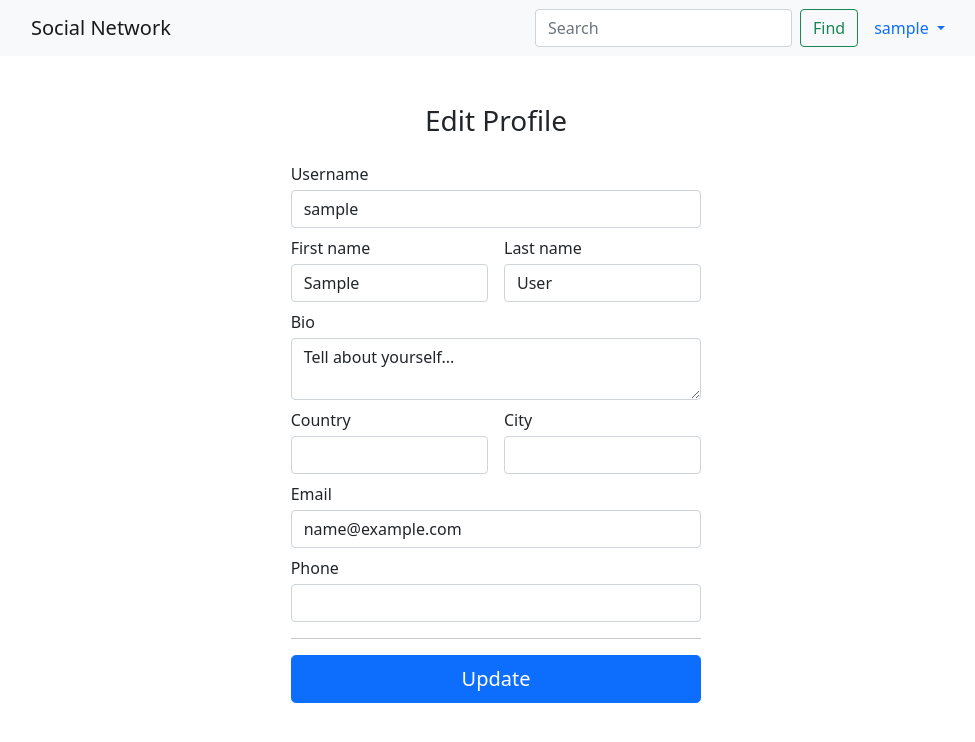
After one commit to UladzislauBaranau/social-network, a Django app: page /profiles/edit_profile in a window 1280 px wide. The commit adds this page. Shown: the top 742 px of the page, without its empty margins (144-1119 px from the left). Run offline with Django 3.2, Linux system fonts and the light colour scheme; the visitor is signed in with stand-in values (Sample User, id 1); some libraries are stand-ins or nearby versions.

Commit message:
Added a form for editing profile information
The user can change the information using the "Update" button on the profile page and using the "Edit Profile" button located on the "navbar".
The validation of the first and last names is placed in a separate class "ValidationFirstLastNames" in the forms.

```diff
--- a/socialnetwork/profiles/forms.py
+++ b/socialnetwork/profiles/forms.py
@@ -1,5 +1,5 @@
 from django import forms
-from django.contrib.auth.forms import UserCreationForm
+from django.contrib.auth.forms import UserChangeForm, UserCreationForm
 from django.utils.translation import gettext_lazy as _
 
 from .models import Profile
@@ -11,15 +11,9 @@ class ProfileCreationForm(UserCreationForm):
         fields = '__all__'
 
 
-class RegisterForm(UserCreationForm):
+class ValidationFirstLastNames(forms.Form):
     first_name = forms.CharField(label=_('First name'))
     last_name = forms.CharField(label=_('Last name'))
-    email = forms.EmailField(label=_('Email'))
-    birth_date = forms.DateField(label=_('Birth date YYYY-MM-DD'))
-
-    class Meta:
-        model = Profile
-        fields = ['username', 'first_name', 'last_name', 'email', 'birth_date', 'gender']
 
     def clean_first_name(self):
         first_name = self.cleaned_data.get('first_name')
@@ -34,6 +28,27 @@ class RegisterForm(UserCreationForm):
         return last_name
 
 
+class RegisterForm(UserCreationForm, ValidationFirstLastNames):
+    email = forms.EmailField(label=_('Email'))
+    birth_date = forms.DateField(label=_('Birth date YYYY-MM-DD'))
+
+    class Meta:
+        model = Profile
+        fields = ['username', 'first_name', 'last_name', 'email', 'birth_date', 'gender']
+
+
 class LoginForm(forms.Form):
     username = forms.CharField(label=_('Username, Email or Phone'))
     password = forms.CharField(label=_('Password'), widget=forms.PasswordInput)
+
+
+class EditProfileForm(UserChangeForm, ValidationFirstLastNames):
+    class Meta:
+        model = Profile
+        fields = ['username', 'first_name', 'last_name', 'bio', 'country', 'city', 'email', 'phone']
+
+
+class EditAvatarUsernameBioForm(UserChangeForm):
+    class Meta:
+        model = Profile
+        fields = ['username', 'avatar', 'bio']
--- a/socialnetwork/profiles/models.py
+++ b/socialnetwork/profiles/models.py
@@ -11,7 +11,7 @@ class Profile(AbstractUser):
     avatar = models.ImageField(upload_to='uploads/profile_avatars',
                                default='uploads/profile_avatars/default_avatar.png',
                                blank=True)
-    bio = models.TextField(default=_("Tell about yourself..."), max_length=200)
+    bio = models.TextField(default=_("Tell about yourself..."), max_length=200, blank=True)
     country = models.CharField(_("Country"), max_length=100, blank=True)
     city = models.CharField(_("City"), max_length=100, blank=True)
     phone = models.CharField(_("Phone"), max_length=50, blank=True)
--- a/socialnetwork/profiles/templates/navbar.html
+++ b/socialnetwork/profiles/templates/navbar.html
@@ -22,7 +22,7 @@
         </a>
         <ul class="dropdown-menu" aria-labelledby="navbarDropdownMenuLink">
           <li><a class="dropdown-item fw-light" href="{% url 'user_profile' %}">{% translate 'My profile' %}</a></li>
-          <li><a class="dropdown-item fw-light" href="#">{% translate 'Edit profile' %}</a></li>
+          <li><a class="dropdown-item fw-light" href="{% url 'edit_profile' %}">{% translate 'Edit profile' %}</a></li>
           <li><a class="dropdown-item fw-light" href="#">{% translate 'Security' %}</a></li>
           <li><a class="dropdown-item fw-light" href="{% url 'logout' %}">{% translate 'Sign Out' %}</a></li>
         </ul>
--- /dev/null
+++ b/socialnetwork/profiles/templates/profiles/edit_profile.html
@@ -0,0 +1,83 @@
+{% extends 'base.html' %}
+{% load i18n %}
+
+{% block title %}
+{% translate 'Edit Profile' %}
+{% endblock title %}
+
+{% block content %}
+<div class="row justify-content-center mt-5">
+  <div class="col-md-4">
+    <h3 class="mb-4 fw-normal text-center">{% translate 'Edit Profile'%}</h3>
+
+    {% if confirm %}
+      <div class="alert alert-success alert-dismissible fade show text-center" role="alert">
+        {% translate 'Your' %} <a href="{% url 'user_profile' %}" class="alert-link">{% translate 'profile' %}</a> {% translate 'has been updated' %}.
+        <button type="button" class="btn-close" data-bs-dismiss="alert" aria-label="Close"></button>
+      </div>
+    {% endif %}
+
+    <div class="form-group">
+      <form method="POST" action="" enctype="multipart/form-data">
+        {% csrf_token %}
+        <p class="mb-1">{% translate 'Username' %}</p>
+        <input type="text" class="form-control fw-light mb-2" name="username" value="{{ user.username }}" required>
+
+        <div class="row g-3 mb-2">
+          <div class="col">
+            <p class="mb-1">{% translate 'First name' %}</p>
+            <input type="text" class="form-control fw-light" name="first_name" value="{{ user.first_name }}">
+            {% for error in form.first_name.errors %}
+              <p class="text-danger mb-0">{{ error }}</p>
+            {% endfor %}
+          </div>
+          <div class="col">
+            <p class="mb-1">{% translate 'Last name' %}</p>
+            <input type="text" class="form-control fw-light" name="last_name" value="{{ user.last_name }}">
+            {% for error in form.last_name.errors %}
+              <p class="text-danger mb-0">{{ error }}</p>
+            {% endfor %}
+          </div>
+        </div>
+
+        <p class="mb-1">{% translate 'Bio' %}</p>
+        {% if user.bio %}
+          <textarea class="form-control fw-light mb-2" name="bio">{{ user.bio }}</textarea>
+        {% else %}
+          <textarea class="form-control fw-light mb-2" name="bio">{% translate 'Tell about yourself...' %}</textarea>
+        {% endif %}
+
+        <div class="row g-3 mb-2">
+          <div class="col">
+            <p class="mb-1">{% translate 'Country' %}</p>
+            <input type="text" class="form-control fw-light" name="country" value="{{ user.country }}">
+          </div>
+          <div class="col">
+            <p class="mb-1">{% translate 'City' %}</p>
+            <input type="text" class="form-control fw-light" name="city" value="{{ user.city }}">
+          </div>
+        </div>
+
+        <div class="mb-2">
+          <p class="mb-1">{% translate 'Email' %}</p>
+          <input type="text" class="form-control fw-light" name="email" value="{{ user.email }}" required>
+          {% for error in form.email.errors %}
+            <p class="text-danger mb-0">{{ error }}</p>
+          {% endfor %}
+        </div>
+
+        <p class="mb-1">{% translate 'Phone' %}</p>
+        <input type="text" class="form-control fw-light mb-2" name="phone" value="{{ user.phone }}">
+        {% for error in form.phone.errors %}
+          <p class="text-danger mb-0">{{ error }}</p>
+        {% endfor %}
+
+        <hr class="my-3">
+        <div class="mb-3">
+          <button class="w-100 btn btn-lg btn-primary" type="submit">{% translate 'Update' %}</button>
+        </div>
+      </form>
+    </div>
+  </div>
+</div>
+{% endblock content %}
--- a/socialnetwork/profiles/urls.py
+++ b/socialnetwork/profiles/urls.py
@@ -8,6 +8,7 @@ urlpatterns = [
     path('login', views.login_view, name='login'),
     path('logout', views.logout_view, name='logout'),
     path('my_profile', views.user_profile_view, name='user_profile'),
+    path('edit_profile', views.edit_profile_view, name='edit_profile'),
 
     path('reset_password/',
          auth_views.PasswordResetView.as_view(template_name='profiles/password_reset.html'),
--- a/socialnetwork/profiles/views.py
+++ b/socialnetwork/profiles/views.py
@@ -4,7 +4,7 @@ from django.http import HttpResponse
 from django.shortcuts import redirect, render
 from django.utils.translation import gettext as _
 
-from .forms import LoginForm, RegisterForm
+from .forms import EditAvatarUsernameBioForm, EditProfileForm, LoginForm, RegisterForm
 from .models import Profile
 
 
@@ -53,8 +53,33 @@ def logout_view(request):
 
 def user_profile_view(request):
     profile = Profile.objects.get(id=request.user.id)
+    form = EditAvatarUsernameBioForm(instance=request.user)
+
+    if request.method == 'POST':
+        form = EditAvatarUsernameBioForm(request.POST, request.FILES, instance=request.user)
+        if form.is_valid():
+            form.save()
+            messages.success(request, _('Your profile has been updated'))
 
     context = {
         'profile': profile,
+        'form': form,
     }
     return render(request, 'profiles/user_profile.html', context)
+
+
+def edit_profile_view(request):
+    form = EditProfileForm(instance=request.user)
+    confirm = False
+
+    if request.method == "POST":
+        form = EditProfileForm(request.POST, instance=request.user)
+        if form.is_valid():
+            form.save()
+            confirm = True
+
+    context = {
+        'form': form,
+        'confirm': confirm,
+    }
+    return render(request, 'profiles/edit_profile.html', context)
```
Also changed, not shown: socialnetwork/profiles/templates/profiles/user_profile.html (+51 -1 lines).
